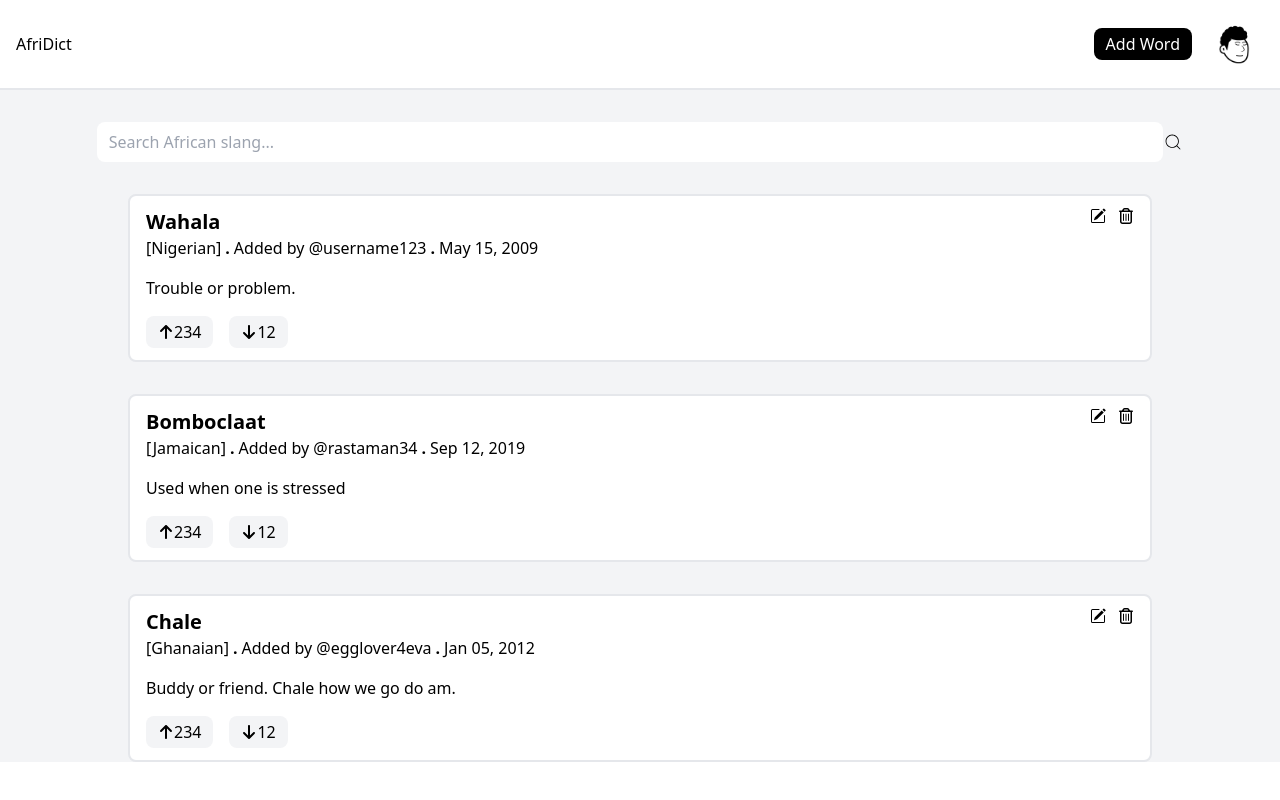
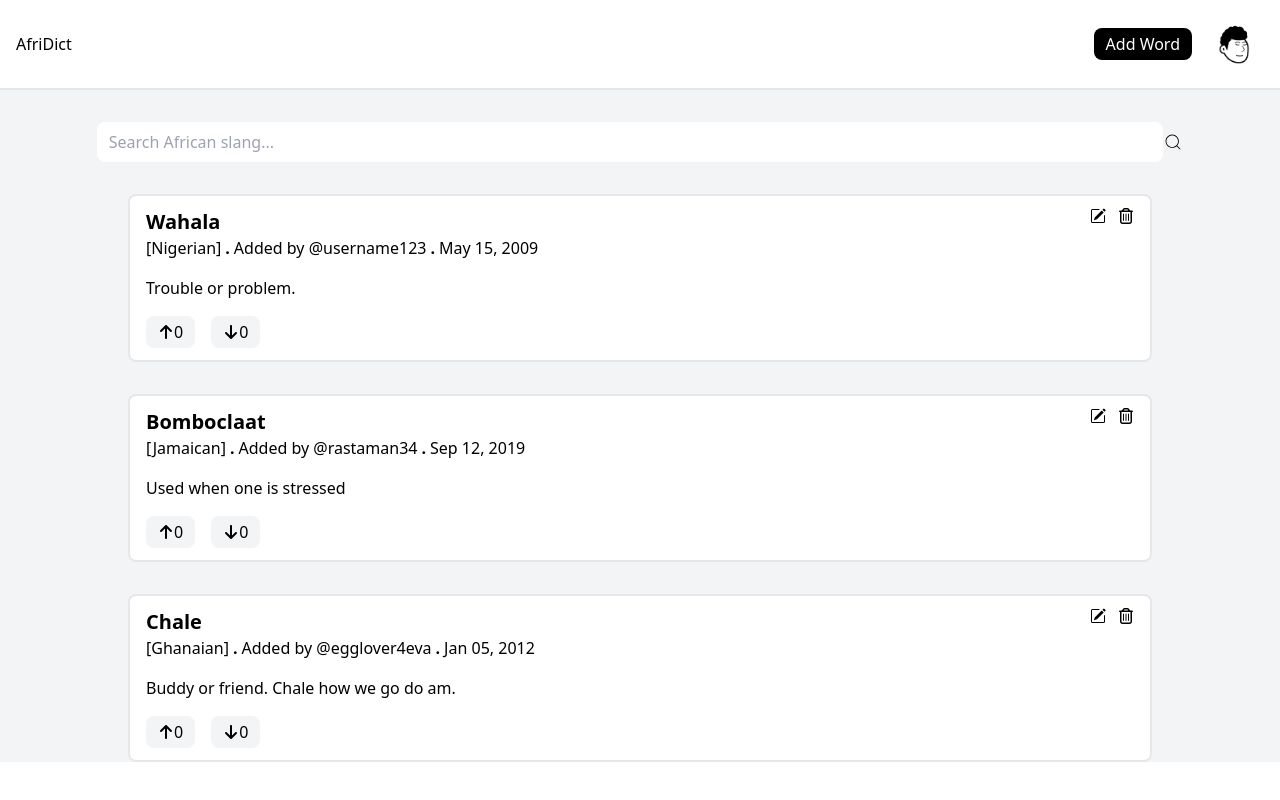
Before and after one commit to jibril04Afaa/african-urban-dict, a React (Create React App) app in the folder frontend/: page / in a window 1280 px wide. Built offline with nearby package versions, Linux system fonts and the light colour scheme.

Commit message:
added logic for like and dislike counters
used useState() hook to count likes and dislikes

```diff
--- a/frontend/src/reusable-components/WordCard.jsx
+++ b/frontend/src/reusable-components/WordCard.jsx
@@ -2,10 +2,25 @@ import { FaArrowUp } from "react-icons/fa6";
 import { FaArrowDown } from "react-icons/fa6";
 import { FaRegTrashCan } from "react-icons/fa6";
 import { BsPencilSquare } from "react-icons/bs";
+import { useState } from "react";
+
+
+
 
 const WordCard = (props) => {
+    const [ likeCounter, setLikeCounter ] = useState(0)
+    const [ dislikeCounter, setDislikeCounter ] = useState(0)
+
+    const addLike = () => {
+        setLikeCounter(likeCounter + 1)
+    }
+
+    const addDislike = () => {
+        setDislikeCounter(dislikeCounter + 1)
+    }
   return (
     <>
+
         <div className="flex justify-center items-center pt-8">
             <div className="w-4/5">
                 <div className="border-2 flex flex-col justify-around bg-white pl-4 pr-4 pt-3 pb-3 rounded-lg">
@@ -68,11 +83,13 @@ const WordCard = (props) => {
                     <div className="border-0 pl-3 pr-3 pt-1 pb-1 rounded-lg flex justify-center items-center bg-gray-100 cursor-pointer">
                         {/* Like button */}
                         <div>
-                            <FaArrowUp/>
+                            <FaArrowUp
+                            onClick={addLike}
+                            />
                         </div>
                         {/* Like Count */}
                         <div>
-                            <p>234</p>
+                            <p>{likeCounter}</p>
                         </div>
                     </div>
 
@@ -80,11 +97,13 @@ const WordCard = (props) => {
                     <div className="border-0 pl-3 pr-3 pt-1 pb-1 rounded-lg flex justify-center items-center bg-gray-100 cursor-pointer">
                         {/* Dislike button */}
                         <div>
-                            <FaArrowDown/>
+                            <FaArrowDown
+                            onClick={addDislike}
+                            />
                         </div>
                         {/* Dislike Count */}
                         <div>
-                            <p>12</p>
+                            <p>{dislikeCounter}</p>
                         </div>
                     </div>
                    </div>
```
